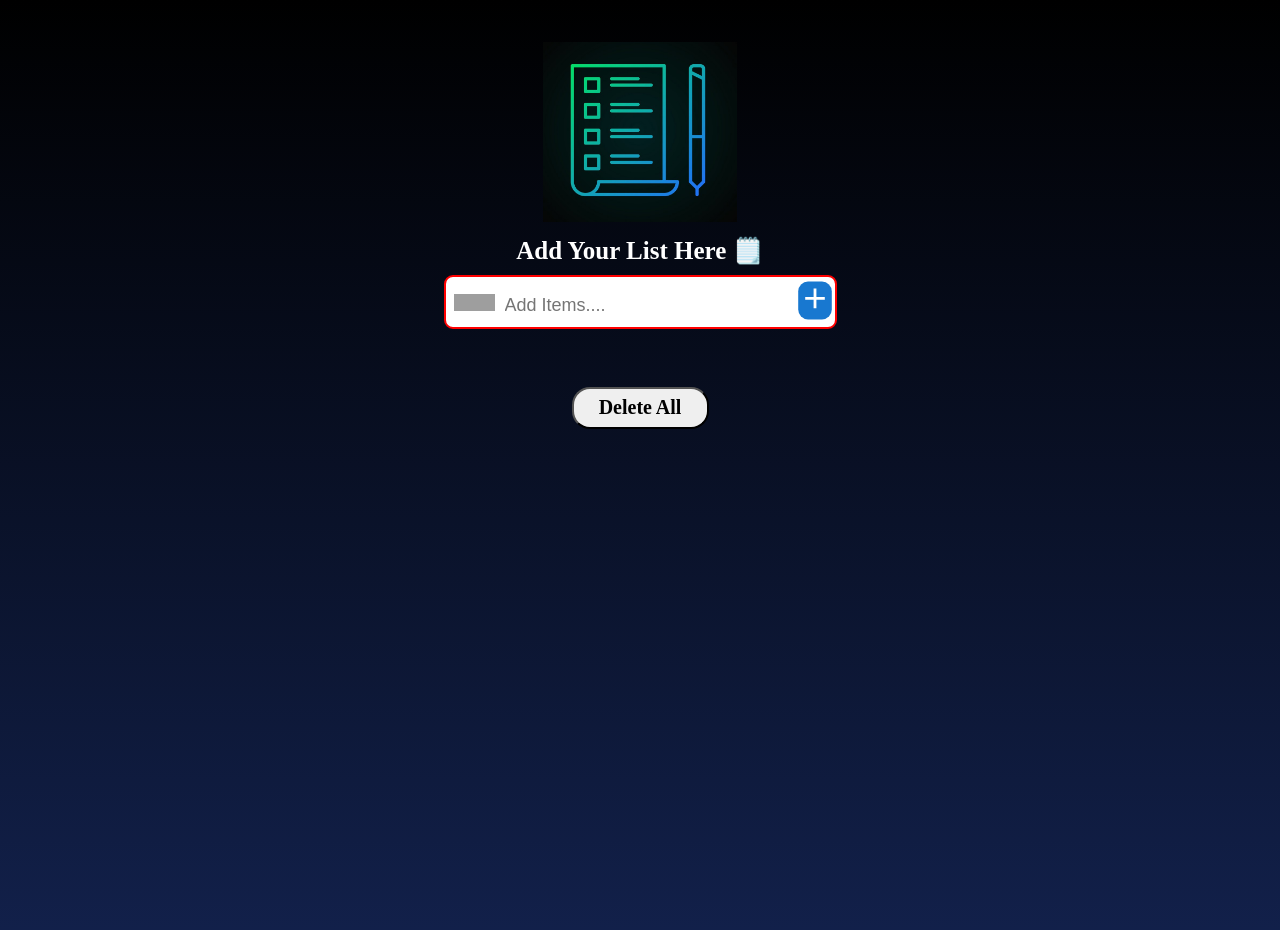
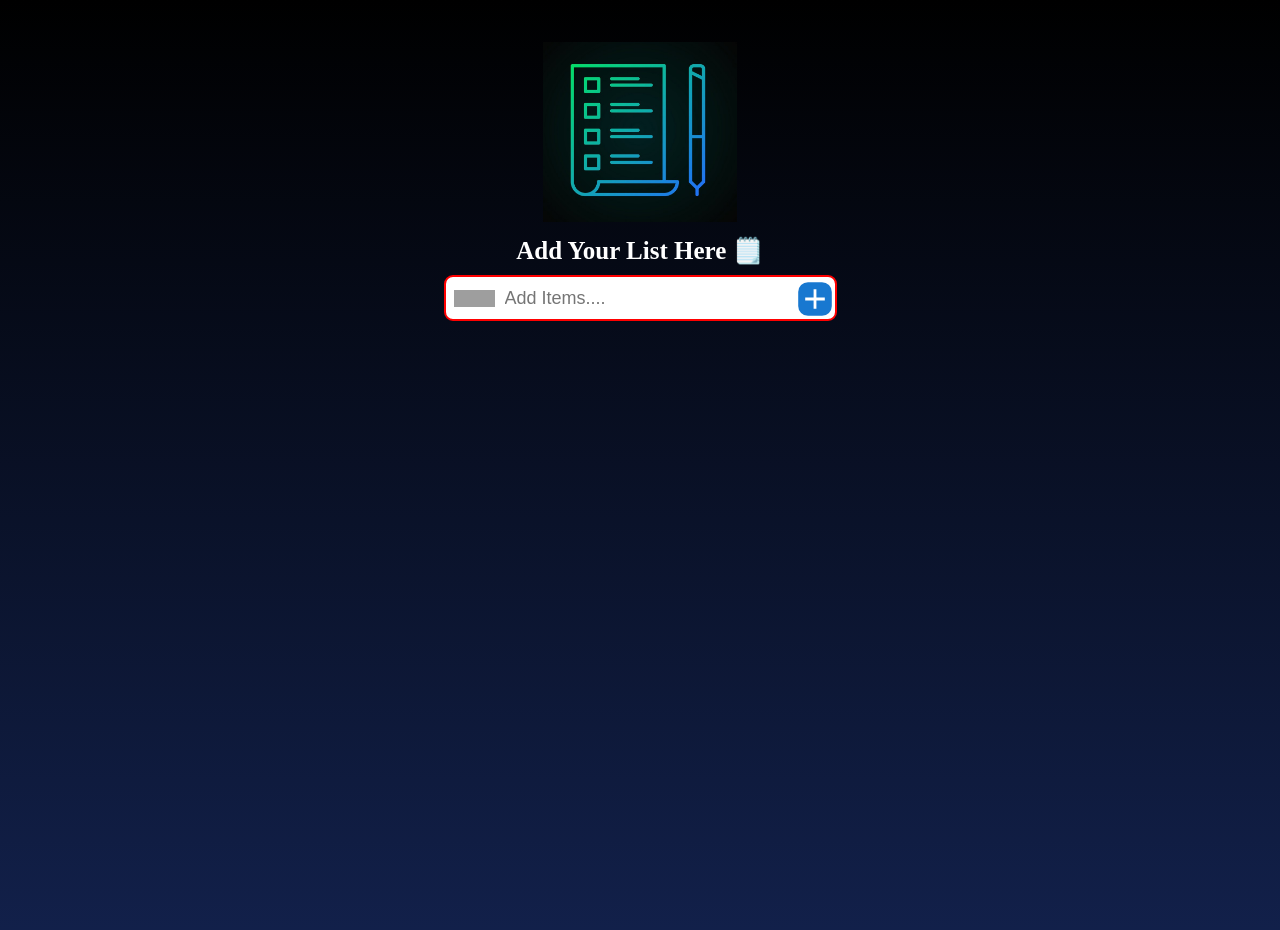
Before and after one commit to indra0421/simple_todo_app, a React (Create React App) app: page / in a window 1280 px wide. Shown: the top 930 px of the page. Built offline with nearby package versions, Linux system fonts and the light colour scheme; grey boxes are pictures that could not be loaded.

Commit message:
added new notification for no input value, fixed style

```diff
--- a/src/To_do_list.jsx
+++ b/src/To_do_list.jsx
@@ -6,6 +6,7 @@ import Tooltip from '@mui/material/Tooltip';
 import UpdateIcon from '@mui/icons-material/Update';
 import note_logo from './note_logo.jpg';
 import SaveIcon from '@mui/icons-material/Save';
+import { useEffect } from 'react';
 
 const To_do_list = () => {
 
@@ -15,11 +16,18 @@ const To_do_list = () => {
     const [items, setItems] = useState([]);
     const [toggleSubmit, setToggleSubmit] = useState(true);
     const [iseditItem, setIsEditItem] = useState(null);
+    const [noValue, setNoValue] = useState(false);
+
+    const defaultContainerStyle={
+        display: "flex",
+        justifyContent: "center",
+        alignItems: "center",
+    }
 
     const addItem = () => {
 
         if (!inputData) {
-            alert("plz fill data");
+            setNoValue(true)
         } else if (inputData && !toggleSubmit) {
             setItems(
                 items.map((element) => {
@@ -36,7 +44,6 @@ const To_do_list = () => {
         else {
 
             const allInputData = { id: new Date().getTime().toString(), name: inputData }
-            console.log(allInputData);
             setItems([...items, allInputData]);
             setInputData("");
 
@@ -57,15 +64,18 @@ const To_do_list = () => {
         setItems([]);
     }
 
-
-
-
+    useEffect(()=>{
+        let timeOut;
+        if(noValue){
+            timeOut = setTimeout(()=>setNoValue(false), 1500)
+        }
+        return () => clearTimeout(timeOut)
+    },[noValue])
 
     const editItem = (id) => {
         let newEditItem = items.find((elem) => {
             return elem.id === id;
         });
-        console.log(newEditItem);
         setToggleSubmit(false);
         setInputData(newEditItem.name);
 
@@ -84,7 +94,7 @@ const To_do_list = () => {
                 </div>
                 <div>
                     <div className='add_list_div'>
-                        <div>
+                        <div style={{...defaultContainerStyle}}>
                             <img src='https://encrypted-tbn0.gstatic.com/images?q=tbn:ANd9GcSNWBNbdIZdkOzwe76Y6LQjdvow3Dxcj2aYP728z0zrT-b_FYaKIMsGpCIMNTPmJI-bi8o&usqp=CAU' alt='loading...' />
                             <input placeholder='Add Items....'
                                 value={inputData}
@@ -93,11 +103,11 @@ const To_do_list = () => {
                                 }}
                             />
                             {toggleSubmit ? <Tooltip title='Add'>
-                                <button className='add_icon' onClick={addItem}><AddIcon /></button>
+                                <button className='add_icon' style={defaultContainerStyle} onClick={addItem}><AddIcon /></button>
                             </Tooltip> : <Tooltip title='Update'>
-                                <button className='add_icon' onClick={addItem}><SaveIcon /></button>
+                                <button className='add_icon' style={defaultContainerStyle} onClick={addItem}><SaveIcon /></button>
                             </Tooltip>}
-
+                            {noValue && <div className='no_value_notification'>* Please enter a valid value</div>}
                         </div>
 
                     </div>
@@ -132,9 +142,9 @@ const To_do_list = () => {
 
 
                 </div>
-                <div className='check_list'>
+                {items?.length>0 && <div className='check_list'>
                     <button className='remove_all_button' onClick={deleteAll}>Delete All</button>
-                </div>
+                </div>}
             </div>
         </>
     )
--- a/src/index.css
+++ b/src/index.css
@@ -50,6 +50,7 @@ body{
     font-family: 'Baloo Bhai 2', cursive;
     background-color: white;
     border-radius: 9px;
+    position: relative;
 }
 .add_list_div img{
   height: 17px;
@@ -115,7 +116,7 @@ button{
 }
 
 .show_items{
-  margin-top: 10px;
+  margin-top: 27px;
   align-items: center;
   text-align: center;
   display: flex;
@@ -185,6 +186,13 @@ button{
   margin-left: 13px;
 }
 
+.no_value_notification{
+  position: absolute;
+  bottom: 0;
+  left: 0.25rem;
+  transform: translateY(calc(100% + 0.25rem));
+  color: #CC0000;
+}
 
 
 @media(max-width:415px){
```
